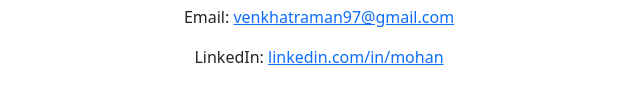
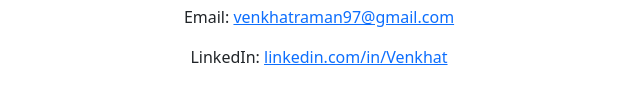
Before and after one commit to Venkhatraman97/Personal-Portfolio, a plain HTML site: page index.html in a window 1280 px wide. Shown: the part 3644-3745 px from the top of the page, 321-961 px from the left. Drawn offline with nearby package versions, Linux system fonts and the light colour scheme.

```diff
--- a/index.html
+++ b/index.html
@@ -85,8 +85,7 @@
       <p>
         LinkedIn:
         <a href="https://www.linkedin.com/in/venkhatraman-t-511395313/"
-          >linkedin.com/in/mohan</a
-        >
+          >linkedin.com/in/Venkhat</a>
       </p>
     </section>
 
```
